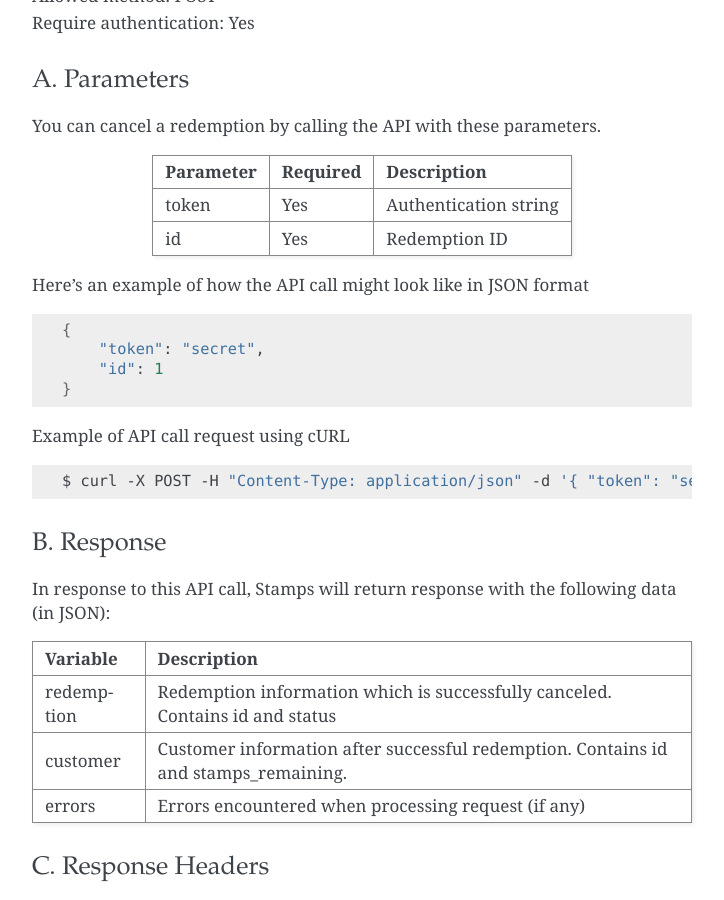
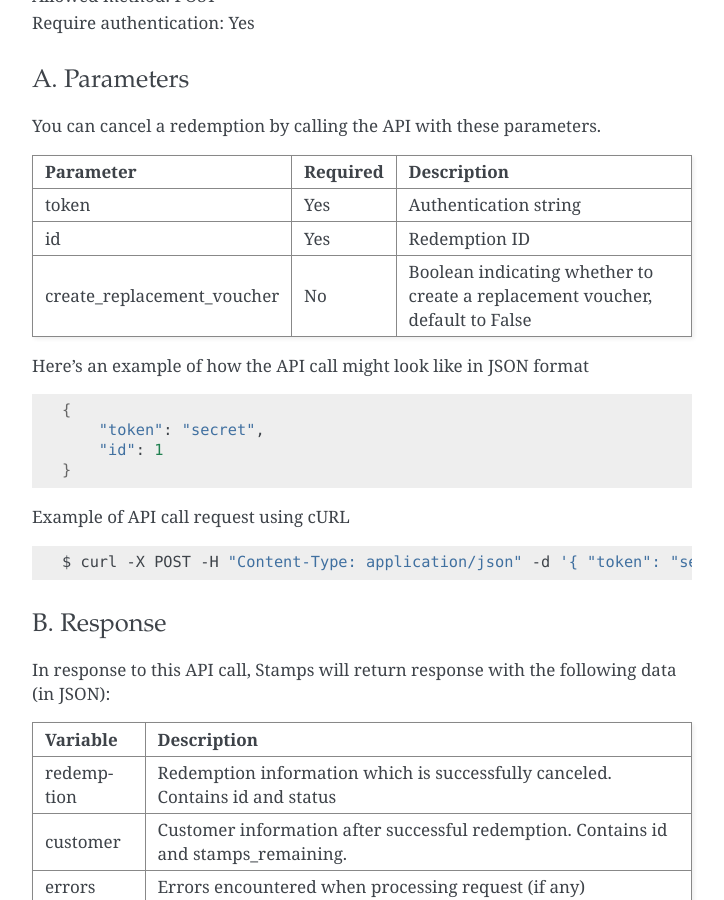
Before and after one commit to ui/stamps-api-docs, a Sphinx documentation site: the page built from source/redemption_api.rst, in a window 1280 px wide and 900 px high, scrolled down 7740 px. Shown: the whole window, without its empty margins (388-1112 px from the left). Built offline with Sphinx 7.4.7, drawn with Linux system fonts in a browser that asks for light colours.

Commit message:
Add `create_replacement_voucher` field (#166)
* Add `create_replacement_voucher` field

* Add default value in description

```diff
--- a/source/redemption_api.rst
+++ b/source/redemption_api.rst
@@ -379,12 +379,13 @@ A. Parameters
 -------------
 You can cancel a redemption by calling the API with these parameters.
 
-=========== =========== =========================
-Parameter   Required    Description
-=========== =========== =========================
-token       Yes         Authentication string
-id          Yes         Redemption ID
-=========== =========== =========================
+========================== =========== =========================
+Parameter                  Required    Description
+========================== =========== =========================
+token                      Yes         Authentication string
+id                         Yes         Redemption ID
+create_replacement_voucher No          Boolean indicating whether to create a replacement voucher, default to False
+========================== =========== =========================
 
 Here's an example of how the API call might look like in JSON format
 
```
